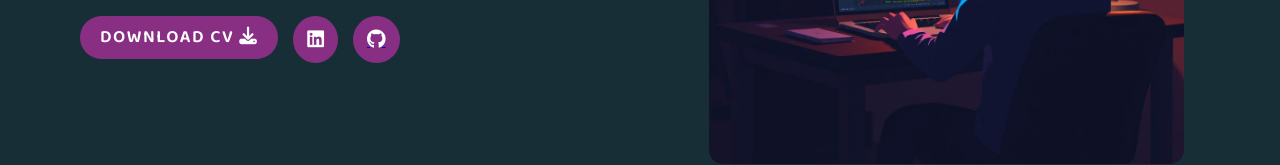
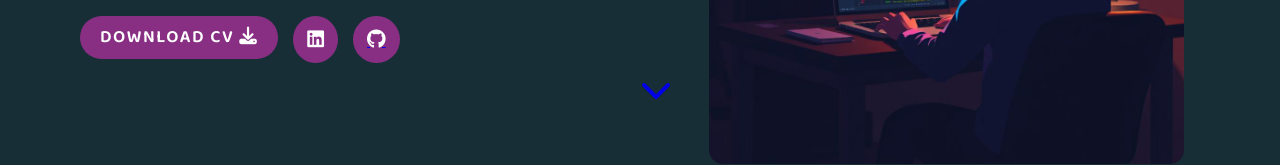
Before and after one commit to thisistoomuchHarsh/Vite-Portfolio, a React (Vite) app: page / in a window 1280 px wide. Both pictures are taken after a click on the button "Explore Work". Shown: the part 470-635 px from the top of the page. Built offline with nearby package versions, Linux system fonts and the light colour scheme.

Commit message:
Animation addes to every section

```diff
--- a/src/Components/Navbar/Navbar.jsx
+++ b/src/Components/Navbar/Navbar.jsx
@@ -1,5 +1,7 @@
+import "./Navbar.css";
+import { motion } from "framer-motion";
 import React, { useEffect, useState } from "react";
-import "./Navbar.css";
+
 
 const Navbar = () => {
   const [menuOpen, setMenuOpen] = useState(false);
@@ -24,7 +26,12 @@ const Navbar = () => {
   }, []);
 
   return (
-    <div className="navbar">
+    <motion.div
+    className="navbar"
+    initial={{ opacity: 0, y: -40 }}
+    animate={{ opacity: 1, y: 0 }}
+    transition={{ duration: 0.8, ease: "easeOut" }}
+  >
       <div className="nav-left">
         <h2>HARSH CHAUHAN</h2>
       </div>
@@ -42,7 +49,7 @@ const Navbar = () => {
           <li><a href="#contact" className={activeHash === "#contact" ? "active-link" : ""}>Contact</a></li>
         </ul>
       </div>
-    </div>
+    </motion.div>
   );
 };
 
--- a/src/Pages/AboutMe/AboutMe.jsx
+++ b/src/Pages/AboutMe/AboutMe.jsx
@@ -1,5 +1,6 @@
 import "./AboutMe.css";
 import React, { useState } from "react";
+import { motion } from "framer-motion";
 import aboutImage from "../../assets/Harsh.jpg";
 import educationImage from "../../assets/books.jpg"
 import experienceImage from "../../assets/VectorImage.jpg"
@@ -63,7 +64,11 @@ const AboutMe = () => {
     ),
   };
   return (
-    <section id="about" data-bg="light" className="about-section">
+    <motion.section id="about" className="about-section"
+  initial={{ opacity: 0, y: 50 }}
+  whileInView={{ opacity: 1, y: 0 }}
+  transition={{ duration: 0.5 }}
+  viewport={{ once: true, amount: 0.3 }}>
       <div className="about-container">
         <div className="about-left">
           {headings.map((item) => (
@@ -91,7 +96,7 @@ const AboutMe = () => {
           </div>
         </div>
       </div>
-    </section>
+    </motion.section>
   );
 };
 
--- a/src/Pages/Contact/Contact.jsx
+++ b/src/Pages/Contact/Contact.jsx
@@ -1,5 +1,6 @@
+import "./Contact.css";
 import React from "react";
-import "./Contact.css";
+import { motion } from "framer-motion";
 import phoneIcon from "../../assets/phone.svg";
 import emailIcon from "../../assets/email.svg";
 import locationIcon from "../../assets/address.svg";
@@ -10,7 +11,12 @@ const Contact = () => {
   ScrollHashUpdater();
 
   return (
-    <section id="contact" data-bg="dark" className="contact-page">
+    <motion.section id="contact" className="contact-page"
+  initial={{ opacity: 0, y: 50 }}
+  whileInView={{ opacity: 1, y: 0 }}
+  transition={{ duration: 0.5 }}
+  viewport={{ once: true, amount: 0.3 }}
+>
       <div className="contact-container">
         <h2 className="contact-heading">
           <RotatingText
@@ -80,7 +86,7 @@ const Contact = () => {
           </div>
         </div>
       </div>
-    </section>
+    </motion.section>
   );
 };
 
--- a/src/Pages/HeroSection/HeroSection.css
+++ b/src/Pages/HeroSection/HeroSection.css
@@ -1,5 +1,6 @@
 .hero-section {
   padding: 5rem;
+  position: relative;
 }
 
 .hero {
@@ -98,6 +99,23 @@
   border-radius: 14px;
 }
 
+.scroll-down-arrow {
+  position: absolute;
+  bottom: 150px;
+  left: 50%;
+  transform: translateX(-50%);
+  font-size: 2rem;
+  color: #ffffff;
+  z-index: 10;
+  cursor: pointer;
+  transition: color 0.3s ease;
+}
+
+.scroll-down-arrow:hover {
+  color: #ffffff;
+}
+
+
 
 @media (max-width:768px){
   .hero-section{
--- a/src/Pages/HeroSection/HeroSection.jsx
+++ b/src/Pages/HeroSection/HeroSection.jsx
@@ -7,15 +7,26 @@ import RotatingText from "../../Components/RotatingText/RotatingText";
 import { motion } from "framer-motion";
 import ScrollHashUpdater from "../../Components/ScrollHashUpdater/ScrollHashUpdater";
 
-
 const HeroSection = () => {
-
   ScrollHashUpdater();
 
   return (
-    <section id="home" data-bg="dark" className="hero-section">
+    <motion.section
+      id="home"
+      className="hero-section"
+      initial={{ opacity: 0, y: 60 }}
+      whileInView={{ opacity: 1, y: 0 }}
+      viewport={{ once: true, amount: 0.4 }}
+      transition={{ duration: 0.6, ease: "easeOut" }}
+    >
       <div className="hero">
-        <div className="hero-left">
+        <motion.div
+          className="hero-left"
+          initial={{ opacity: 0, x: -50 }}
+          whileInView={{ opacity: 1, x: 0 }}
+          transition={{ duration: 0.8 }}
+          viewport={{ once: true }}
+        >
           <h1>
             <RotatingText
               texts={["Frontend", "React.js"]}
@@ -45,7 +56,7 @@ const HeroSection = () => {
             variants={{
               visible: {
                 transition: {
-                  staggerChildren: 0.2,
+                  staggerChildren: 0.6,
                 },
               },
             }}
@@ -53,6 +64,7 @@ const HeroSection = () => {
             <motion.a
               href={Harsh_CV}
               download
+              whileHover={{ scale: 1.1 }}
               variants={{
                 hidden: { opacity: 0, scale: 0.8 },
                 visible: { opacity: 1, scale: 1 },
@@ -67,6 +79,7 @@ const HeroSection = () => {
               <motion.a
                 href="https://www.linkedin.com/in/harshchauhan-webdev/"
                 target="_blank"
+                whileHover={{ scale: 1.1 }}
                 variants={{
                   hidden: { opacity: 0, scale: 0.8 },
                   visible: { opacity: 1, scale: 1 },
@@ -80,6 +93,7 @@ const HeroSection = () => {
               <motion.a
                 href="https://github.com/thisistoomuchHarsh"
                 target="_blank"
+                whileHover={{ scale: 1.1 }}
                 variants={{
                   hidden: { opacity: 0, scale: 0.8 },
                   visible: { opacity: 1, scale: 1 },
@@ -91,12 +105,33 @@ const HeroSection = () => {
               </motion.a>
             </div>
           </motion.div>
-        </div>
-        <motion.div className="hero-right">
+        </motion.div>
+        <motion.div
+          className="hero-right"
+          initial={{ opacity: 0, x: 50 }}
+          whileInView={{ opacity: 1, x: 0 }}
+          transition={{ duration: 0.8 }}
+          viewport={{ once: true }}
+        >
           <img src={HeroImage} alt="HomePage Character" />
         </motion.div>
       </div>
-    </section>
+      <motion.div
+  className="scroll-down-arrow"
+  initial={{ opacity: 0, y: 0 }}
+  animate={{ opacity: 1, y: [0, -10, 0] }}
+  transition={{
+    duration: 1.5,
+    repeat: Infinity,
+    ease: "easeInOut",
+  }}
+>
+  <a href="#about">
+    <i className="fas fa-chevron-down"></i>
+  </a>
+</motion.div>
+
+    </motion.section>
   );
 };
 
--- a/src/Pages/Projects/Projects.jsx
+++ b/src/Pages/Projects/Projects.jsx
@@ -27,7 +27,11 @@ const Projects = () => {
 
 
   return (
-    <section id="projects"  data-bg="light" className="projects-section">
+    <motion.section id="projects"  className="projects-section"
+    initial={{ opacity: 0, y: 50 }}
+    whileInView={{ opacity: 1, y: 0 }}
+    transition={{ duration: 0.5 }}
+    viewport={{ once: true, amount: 0.3 }}>
       <h2 className="projects-title">Projects</h2>
       <div className="projects-grid">
         {projectsData.map((project, index) => (
@@ -45,7 +49,7 @@ const Projects = () => {
           </motion.div>
         ))}
       </div>
-    </section>
+    </motion.section>
   );
 };
 
--- a/src/Pages/Skills/Skills.jsx
+++ b/src/Pages/Skills/Skills.jsx
@@ -1,5 +1,6 @@
 import "./Skills.css";
 import React from "react";
+import { motion } from "framer-motion";
 import cssIcon from "../../assets/css.svg";
 import htmlIcon from "../../assets/html.svg";
 import nodeIcon from "../../assets/node.svg";
@@ -27,7 +28,11 @@ const Skills = () => {
     { icon: githubIcon, title: "Github" },
   ];
   return (
-    <section id="skills" data-bg="dark" className="skills-section">
+    <motion.section id="skills" className="skills-section"
+    initial={{ opacity: 0, y: 50 }}
+    whileInView={{ opacity: 1, y: 0 }}
+    transition={{ duration: 0.5 }}
+    viewport={{ once: true, amount: 0.3 }}>
       <div className="skills-container">
         <div className="skills-heading">
           <h2>
@@ -55,7 +60,7 @@ const Skills = () => {
           ))}
         </div>
       </div>
-    </section>
+    </motion.section>
   );
 };
 
```
